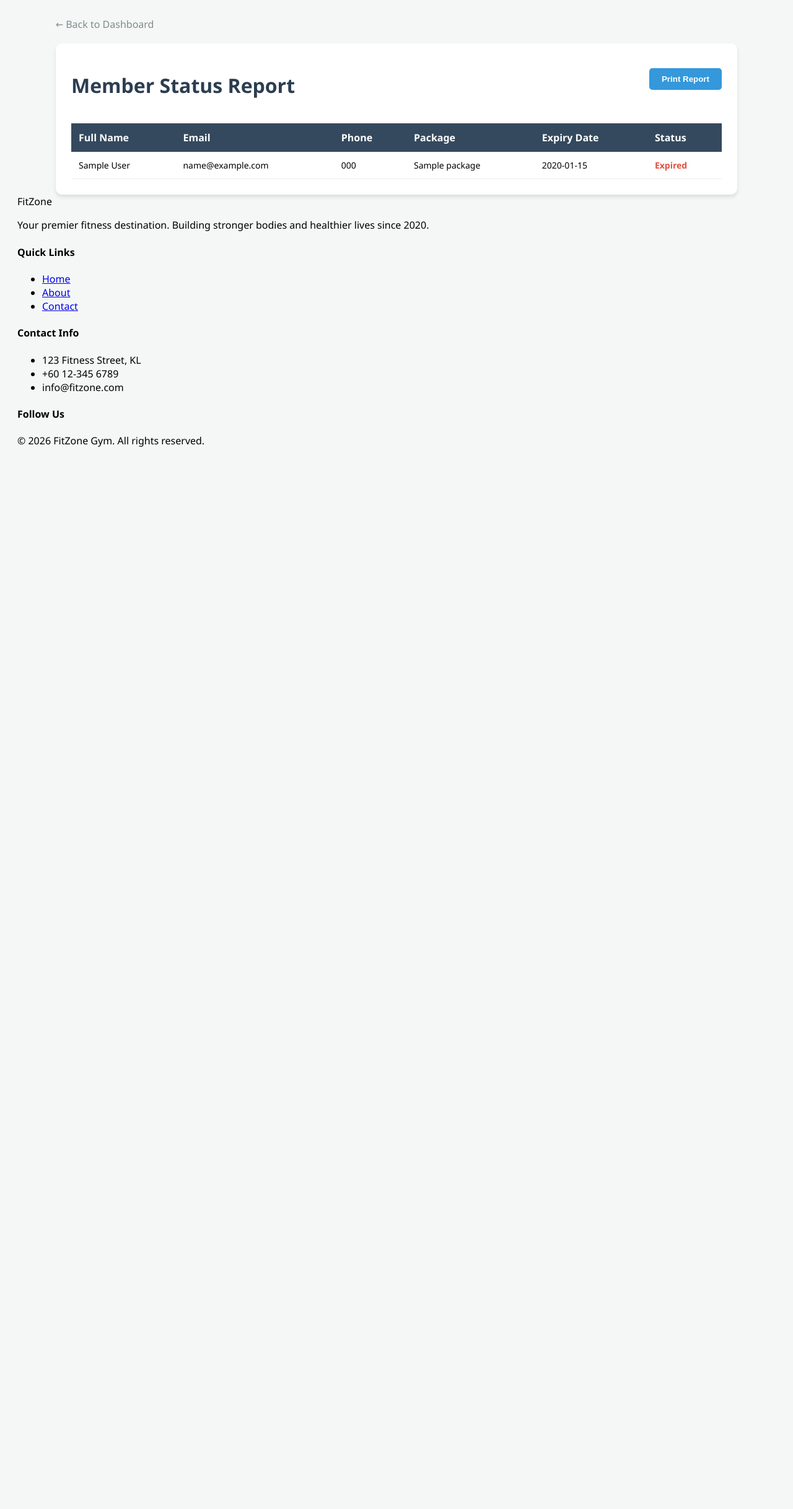
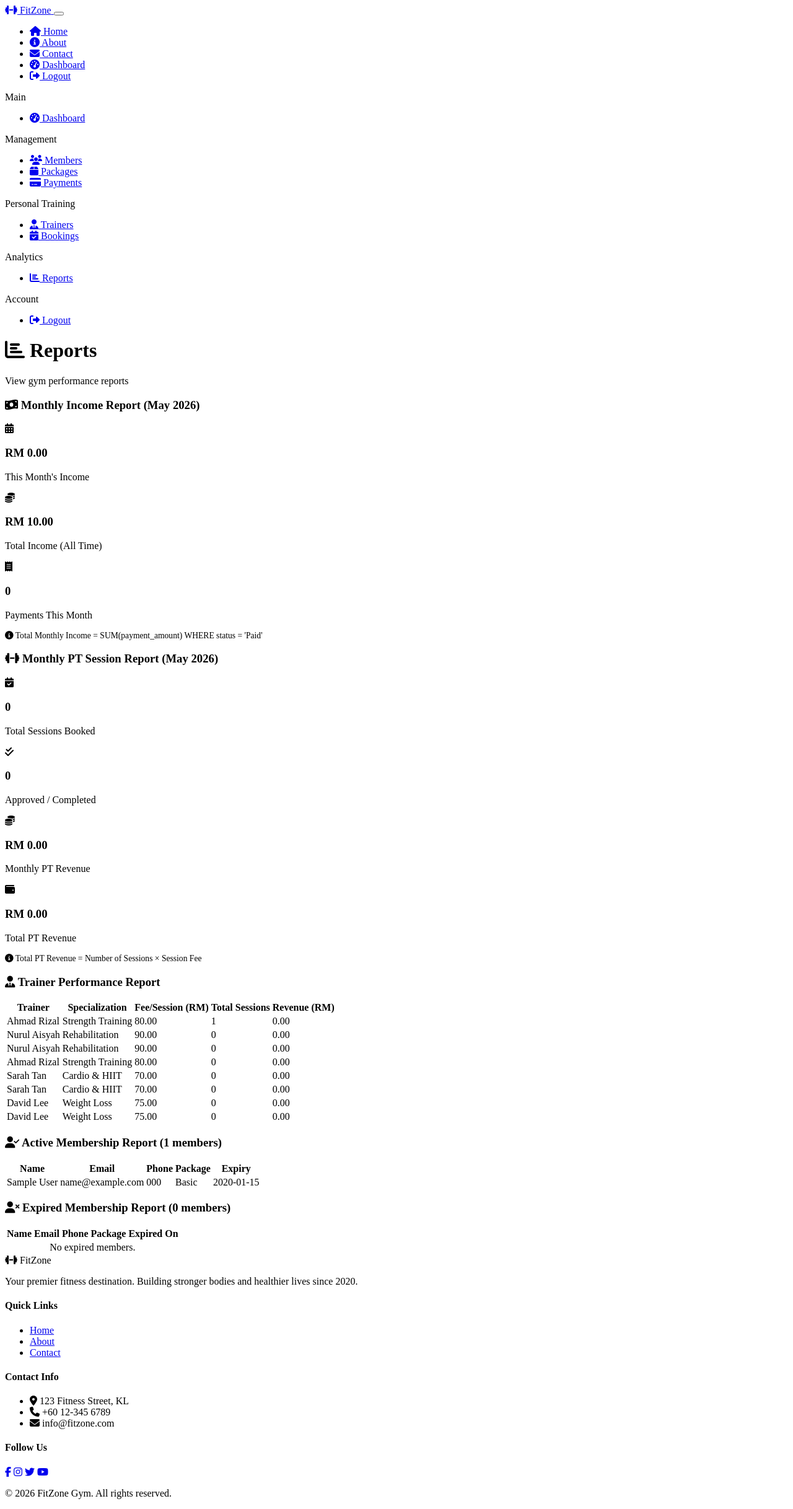
Before and after one commit to faizzadham/Gymsystem, a PHP site: page /admin/reports.php in a window 1280 px wide. Shown: the whole page at 62% size. Before the commit the page ends 721 px from the top, so only its background shows below. Run offline with PHP 8.4, Linux system fonts and the light colour scheme; a user stored in the database is signed in; data comes from the database, SQL or seed files in the repository; tables that the repository leaves empty or names only in its code hold one stand-in row (values such as "Sample post").

Commit message:
fix report and add trainers

```diff
--- a/admin/reports.php
+++ b/admin/reports.php
@@ -2,112 +2,160 @@
 require_once '../auth.php';
 requireAdmin();
 require_once '../connectdb.php';
+$pageTitle = 'Reports';
 
-$pageTitle = 'Member Reports';
+// Monthly Income
+$monthlyIncomeResult = $conn->query("SELECT COALESCE(SUM(amount), 0) FROM payments WHERE payment_status = 'Paid' AND MONTH(payment_date) = MONTH(CURDATE()) AND YEAR(payment_date) = YEAR(CURDATE())");
+$monthlyIncome = $monthlyIncomeResult ? ($monthlyIncomeResult->fetch_row()[0] ?? 0) : 0;
+$totalIncomeResult = $conn->query("SELECT COALESCE(SUM(amount), 0) FROM payments WHERE payment_status = 'Paid'");
+$totalIncome = $totalIncomeResult ? ($totalIncomeResult->fetch_row()[0] ?? 0) : 0;
+$totalPaymentsResult = $conn->query("SELECT COUNT(*) FROM payments WHERE payment_status = 'Paid' AND MONTH(payment_date) = MONTH(CURDATE()) AND YEAR(payment_date) = YEAR(CURDATE())");
+$totalPayments = $totalPaymentsResult ? ($totalPaymentsResult->fetch_row()[0] ?? 0) : 0;
 
-// Fetching members with their package details
-// We use a LEFT JOIN so members without a package still show up as 'None'
-$query = "SELECT m.full_name, m.email, m.phone, m.expiry_date, p.package_name
-          FROM members m
-          LEFT JOIN packages p ON m.package_id = p.package_id
-          ORDER BY m.full_name ASC";
+// Active Members
+$activeMembersResult = $conn->query("SELECT m.full_name, m.email, m.phone, p.package_name, m.expiry_date FROM members m LEFT JOIN membership_packages p ON m.package_id = p.package_id WHERE m.status = 'active' ORDER BY m.full_name");
+$activeMembers = $activeMembersResult ? $activeMembersResult->fetch_all(MYSQLI_ASSOC) : [];
 
-$result = $conn->query($query);
-$reportData = ($result) ? $result->fetch_all(MYSQLI_ASSOC) : [];
+// Expired Members
+$expiredMembersResult = $conn->query("SELECT m.full_name, m.email, m.phone, p.package_name, m.expiry_date FROM members m LEFT JOIN membership_packages p ON m.package_id = p.package_id WHERE m.status = 'expired' ORDER BY m.full_name");
+$expiredMembers = $expiredMembersResult ? $expiredMembersResult->fetch_all(MYSQLI_ASSOC) : [];
+
+// PT Monthly Sessions
+$monthlySessionsResult = $conn->query("SELECT COUNT(*) FROM session_bookings WHERE MONTH(session_date) = MONTH(CURDATE()) AND YEAR(session_date) = YEAR(CURDATE())");
+$monthlySessions = $monthlySessionsResult ? ($monthlySessionsResult->fetch_row()[0] ?? 0) : 0;
+$approvedSessionsResult = $conn->query("SELECT COUNT(*) FROM session_bookings WHERE booking_status IN ('Approved','Completed') AND MONTH(session_date) = MONTH(CURDATE()) AND YEAR(session_date) = YEAR(CURDATE())");
+$approvedSessions = $approvedSessionsResult ? ($approvedSessionsResult->fetch_row()[0] ?? 0) : 0;
+$monthlyPTRevenueResult = $conn->query("SELECT COALESCE(SUM(t.session_fee), 0) FROM session_bookings sb JOIN trainers t ON sb.trainer_id = t.trainer_id WHERE sb.booking_status IN ('Approved','Completed') AND MONTH(sb.session_date) = MONTH(CURDATE()) AND YEAR(sb.session_date) = YEAR(CURDATE())");
+$monthlyPTRevenue = $monthlyPTRevenueResult ? ($monthlyPTRevenueResult->fetch_row()[0] ?? 0) : 0;
+$totalPTRevenueResult = $conn->query("SELECT COALESCE(SUM(t.session_fee), 0) FROM session_bookings sb JOIN trainers t ON sb.trainer_id = t.trainer_id WHERE sb.booking_status IN ('Approved','Completed')");
+$totalPTRevenue = $totalPTRevenueResult ? ($totalPTRevenueResult->fetch_row()[0] ?? 0) : 0;
+
+// Trainer Performance
+$trainerPerformanceResult = $conn->query("SELECT t.trainer_name, t.specialization, t.session_fee, COUNT(sb.booking_id) as total_sessions, COALESCE(SUM(CASE WHEN sb.booking_status IN ('Approved','Completed') THEN t.session_fee ELSE 0 END), 0) as revenue FROM trainers t LEFT JOIN session_bookings sb ON t.trainer_id = sb.trainer_id GROUP BY t.trainer_id ORDER BY total_sessions DESC");
+$trainerPerformance = $trainerPerformanceResult ? $trainerPerformanceResult->fetch_all(MYSQLI_ASSOC) : [];
+
+require_once '../header.php';
 ?>
-
-<!DOCTYPE html>
-<html lang="en">
-<head>
-    <meta charset="UTF-8">
-    <title><?php echo $pageTitle; ?></title>
-    <style>
-        body { font-family: 'Segoe UI', Tahoma, Geneva, Verdana, sans-serif; background: #f4f7f6; padding: 20px; }
-        .container { max-width: 1100px; margin: auto; }
-        .card { background: white; padding: 25px; border-radius: 10px; box-shadow: 0 4px 6px rgba(0,0,0,0.1); }
-        h1 { color: #2c3e50; margin-bottom: 20px; }
-
-        .report-table { width: 100%; border-collapse: collapse; margin-top: 20px; }
-        .report-table th { background: #34495e; color: white; padding: 12px; text-align: left; }
-        .report-table td { padding: 12px; border-bottom: 1px solid #eee; font-size: 14px; }
-        .report-table tr:hover { background: #f9f9f9; }
-
-        .status-expired { color: #e74c3c; font-weight: bold; }
-        .status-active { color: #27ae60; font-weight: bold; }
-
-        .no-print { margin-bottom: 20px; }
-        .btn-print { background: #3498db; color: white; padding: 10px 20px; border: none; border-radius: 5px; cursor: pointer; text-decoration: none; font-weight: bold; }
-
-        @media print {
-            .no-print { display: none; }
-            body { background: white; padding: 0; }
-            .card { box-shadow: none; border: none; }
-        }
-    </style>
-</head>
-<body>
-
-<div class="container">
-    <div class="no-print">
-        <a href="dashboard.php" style="text-decoration: none; color: #7f8c8d;">&larr; Back to Dashboard</a>
+<div class="admin-layout">
+    <?php include 'sidebar.php'; ?>
+    <div class="admin-content">
+        <div class="page-header">
+            <h1><i class="fas fa-chart-bar"></i> Reports</h1>
+            <p>View gym performance reports</p>
         </div>
 
-    <div class="card">
-        <div style="display: flex; justify-content: space-between; align-items: center;">
-            <h1>Member Status Report</h1>
-            <button onclick="window.print()" class="btn-print no-print">Print Report</button>
+        <!-- Monthly Income Report -->
+        <div class="report-section">
+            <h3><i class="fas fa-money-bill-wave"></i> Monthly Income Report (<?php echo date('F Y'); ?>)</h3>
+            <div class="stats-grid">
+                <div class="stat-card">
+                    <div class="stat-icon purple"><i class="fas fa-calendar-alt"></i></div>
+                    <div class="stat-info"><h3>RM <?php echo number_format($monthlyIncome, 2); ?></h3><p>This Month's Income</p></div>
+                </div>
+                <div class="stat-card">
+                    <div class="stat-icon green"><i class="fas fa-coins"></i></div>
+                    <div class="stat-info"><h3>RM <?php echo number_format($totalIncome, 2); ?></h3><p>Total Income (All Time)</p></div>
+                </div>
+                <div class="stat-card">
+                    <div class="stat-icon blue"><i class="fas fa-receipt"></i></div>
+                    <div class="stat-info"><h3><?php echo $totalPayments; ?></h3><p>Payments This Month</p></div>
+                </div>
+            </div>
+            <p style="color:var(--text-muted);font-size:0.85rem;"><i class="fas fa-info-circle"></i> Total Monthly Income = SUM(payment_amount) WHERE status = 'Paid'</p>
         </div>
 
-        <div class="table-responsive">
-            <table class="report-table">
-                <thead>
+        <!-- PT Session Report -->
+        <div class="report-section">
+            <h3><i class="fas fa-dumbbell"></i> Monthly PT Session Report (<?php echo date('F Y'); ?>)</h3>
+            <div class="stats-grid">
+                <div class="stat-card">
+                    <div class="stat-icon blue"><i class="fas fa-calendar-check"></i></div>
+                    <div class="stat-info"><h3><?php echo $monthlySessions; ?></h3><p>Total Sessions Booked</p></div>
+                </div>
+                <div class="stat-card">
+                    <div class="stat-icon green"><i class="fas fa-check-double"></i></div>
+                    <div class="stat-info"><h3><?php echo $approvedSessions; ?></h3><p>Approved / Completed</p></div>
+                </div>
+                <div class="stat-card">
+                    <div class="stat-icon purple"><i class="fas fa-coins"></i></div>
+                    <div class="stat-info"><h3>RM <?php echo number_format($monthlyPTRevenue, 2); ?></h3><p>Monthly PT Revenue</p></div>
+                </div>
+                <div class="stat-card">
+                    <div class="stat-icon green"><i class="fas fa-wallet"></i></div>
+                    <div class="stat-info"><h3>RM <?php echo number_format($totalPTRevenue, 2); ?></h3><p>Total PT Revenue</p></div>
+                </div>
+            </div>
+            <p style="color:var(--text-muted);font-size:0.85rem;"><i class="fas fa-info-circle"></i> Total PT Revenue = Number of Sessions × Session Fee</p>
+        </div>
+
+        <!-- Trainer Performance Report -->
+        <div class="report-section">
+            <h3><i class="fas fa-user-tie" style="color:var(--accent)"></i> Trainer Performance Report</h3>
+            <div class="table-wrapper">
+                <table>
+                    <thead><tr><th>Trainer</th><th>Specialization</th><th>Fee/Session (RM)</th><th>Total Sessions</th><th>Revenue (RM)</th></tr></thead>
+                    <tbody>
+                        <?php if (empty($trainerPerformance)): ?>
+                            <tr><td colspan="5" style="text-align:center;color:var(--text-muted);">No trainers found.</td></tr>
+                        <?php else: foreach ($trainerPerformance as $t): ?>
                             <tr>
-                        <th>Full Name</th>
-                        <th>Email</th>
-                        <th>Phone</th>
-                        <th>Package</th>
-                        <th>Expiry Date</th>
-                        <th>Status</th>
+                                <td><?php echo htmlspecialchars($t['trainer_name']); ?></td>
+                                <td><?php echo htmlspecialchars($t['specialization']); ?></td>
+                                <td><?php echo number_format($t['session_fee'], 2); ?></td>
+                                <td><?php echo $t['total_sessions']; ?></td>
+                                <td><?php echo number_format($t['revenue'], 2); ?></td>
                             </tr>
-                </thead>
+                        <?php endforeach; endif; ?>
+                    </tbody>
+                </table>
+            </div>
+        </div>
+
+        <!-- Active Members Report -->
+        <div class="report-section">
+            <h3><i class="fas fa-user-check" style="color:var(--success)"></i> Active Membership Report (<?php echo count($activeMembers); ?> members)</h3>
+            <div class="table-wrapper">
+                <table>
+                    <thead><tr><th>Name</th><th>Email</th><th>Phone</th><th>Package</th><th>Expiry</th></tr></thead>
                     <tbody>
-                    <?php if (empty($reportData)): ?>
-                        <tr>
-                            <td colspan="6" style="text-align: center;">No member records found.</td>
-                        </tr>
-                    <?php else: ?>
-                        <?php foreach ($reportData as $m):
-                            $isExpired = (isset($m['expiry_date']) && strtotime($m['expiry_date']) < time());
-                        ?>
+                        <?php if (empty($activeMembers)): ?>
+                            <tr><td colspan="5" style="text-align:center;color:var(--text-muted);">No active members.</td></tr>
+                        <?php else: foreach ($activeMembers as $m): ?>
                             <tr>
                                 <td><?php echo htmlspecialchars($m['full_name']); ?></td>
                                 <td><?php echo htmlspecialchars($m['email']); ?></td>
                                 <td><?php echo htmlspecialchars($m['phone']); ?></td>
                                 <td><?php echo htmlspecialchars($m['package_name'] ?? 'None'); ?></td>
                                 <td><?php echo $m['expiry_date'] ?? '-'; ?></td>
-                                <td>
-                                    <?php if (!$m['expiry_date']): ?>
-                                        <span style="color: #95a5a6;">N/A</span>
-                                    <?php elseif ($isExpired): ?>
-                                        <span class="status-expired">Expired</span>
-                                    <?php else: ?>
-                                        <span class="status-active">Active</span>
-                                    <?php endif; ?>
-                                </td>
                             </tr>
-                        <?php endforeach; ?>
-                    <?php endif; ?>
+                        <?php endforeach; endif; ?>
+                    </tbody>
+                </table>
+            </div>
+        </div>
+
+        <!-- Expired Members Report -->
+        <div class="report-section">
+            <h3><i class="fas fa-user-times" style="color:var(--danger)"></i> Expired Membership Report (<?php echo count($expiredMembers); ?> members)</h3>
+            <div class="table-wrapper">
+                <table>
+                    <thead><tr><th>Name</th><th>Email</th><th>Phone</th><th>Package</th><th>Expired On</th></tr></thead>
+                    <tbody>
+                        <?php if (empty($expiredMembers)): ?>
+                            <tr><td colspan="5" style="text-align:center;color:var(--text-muted);">No expired members.</td></tr>
+                        <?php else: foreach ($expiredMembers as $m): ?>
+                            <tr>
+                                <td><?php echo htmlspecialchars($m['full_name']); ?></td>
+                                <td><?php echo htmlspecialchars($m['email']); ?></td>
+                                <td><?php echo htmlspecialchars($m['phone']); ?></td>
+                                <td><?php echo htmlspecialchars($m['package_name'] ?? 'None'); ?></td>
+                                <td><?php echo $m['expiry_date'] ?? '-'; ?></td>
+                            </tr>
+                        <?php endforeach; endif; ?>
                     </tbody>
                 </table>
             </div>
         </div>
     </div>
-
-<?php
-// Check if footer exists before including to avoid errors
-if (file_exists('../includes/footer.php')) {
-    require_once '../includes/footer.php';
-}
-?>
-</body>
-</html>
+</div>
+<?php require_once '../footer.php'; ?>
```
Also changed, not shown: admin/trainer_add.php (added, +89 -0 lines), admin/trainer_delete.php (added, +35 -0 lines), admin/trainer_edit.php (added, +110 -0 lines), admin/trainers.php (added, +52 -0 lines). Lines whose indentation alone changed are shown as unchanged.
